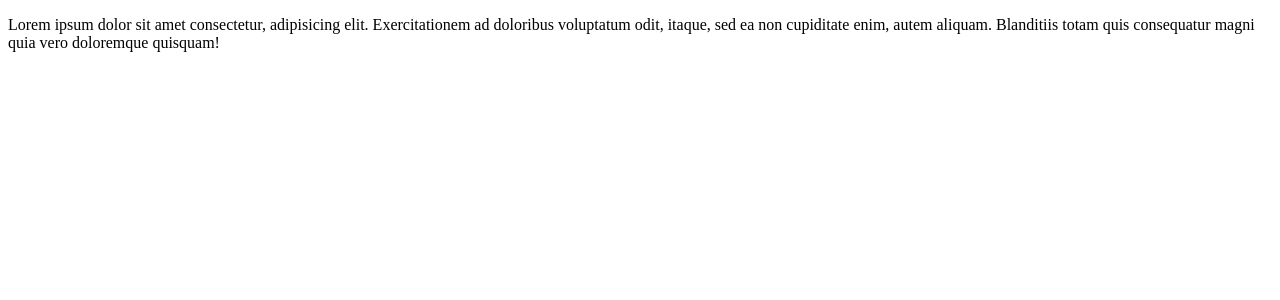
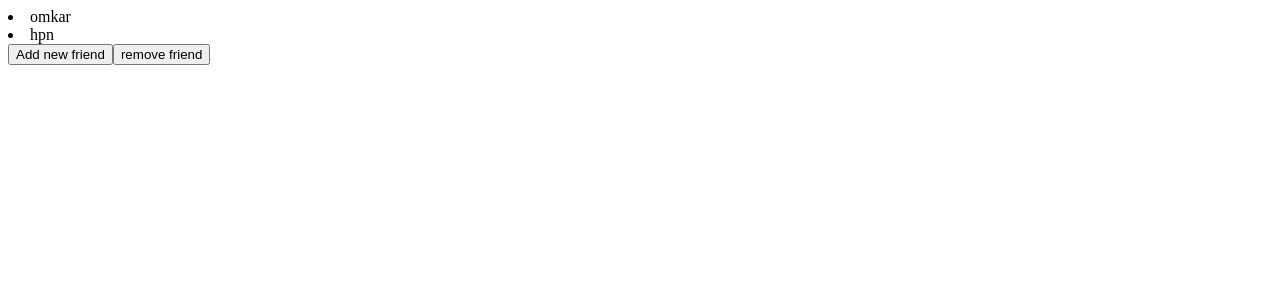
Before and after one commit to alfaizpathan21/React-50-, a React (Vite) app in the folder react-demos/: page / in a window 1280 px wide. Shown: the top 300 px of the page. Built offline with nearby package versions, Linux system fonts and the light colour scheme.

Commit message:
usestate

```diff
--- a/react-demos/src/App.jsx
+++ b/react-demos/src/App.jsx
@@ -1,50 +1,23 @@
-import { TiShoppingCart } from "react-icons/ti";
-import StyledCard from "./components/StyledCard";
-import ProfileCard from "./components/ProfileCard";
-import IconComponent from "./components/IconComponent";
+ import React, { useState } from 'react'
 
-const Button =()=>{
-  const hnadleclick =()=>{ console.log(Math.round(Math.random()*101));
-  }
-  return <button onClick={hnadleclick}>Click</button>
-}
+ const App = () => {
+
+  const [friend,setFriend]=useState(["omkar","hpn"])
+
+  const addonefriend=()=>setFriend([...friend,"alfaiz"])
+  const removefriend=()=>setFriend(friend.filter((f)=>f!="hpn"))
+  return (
+      <section>
+        {friend.map(f=>(
+          <li key={Math.random()}>{f}</li>
+        ))}
 
 
-const Copy =()=>{
+<button onClick={addonefriend}>Add new friend</button>
+<button onClick={removefriend}>remove friend</button>
 
-  const copyHandler=()=>{
-    console.log("stop copying my content")
-  }
+      </section>
+   )
+ }
 
-  return(
-
-    <p onCopy={copyHandler}>Lorem ipsum dolor sit amet consectetur, adipisicing elit. Exercitationem ad doloribus voluptatum odit, itaque, sed ea non cupiditate enim, autem aliquam. Blanditiis totam quis consequatur magni quia vero doloremque quisquam!</p>
-  )
-}
-
- const App = () => {
-  return(
-
-<section>
-
-  <Copy/>
-</section>
-
-
-
-  // <section>
-  // <TiShoppingCart />
-  // <StyledCard/>
-  // <ProfileCard/>
-  // <IconComponent/>
-  // </section>
-
-
-
-
-  )
-
-
-}
-
-export default App;
+ export default App
```
